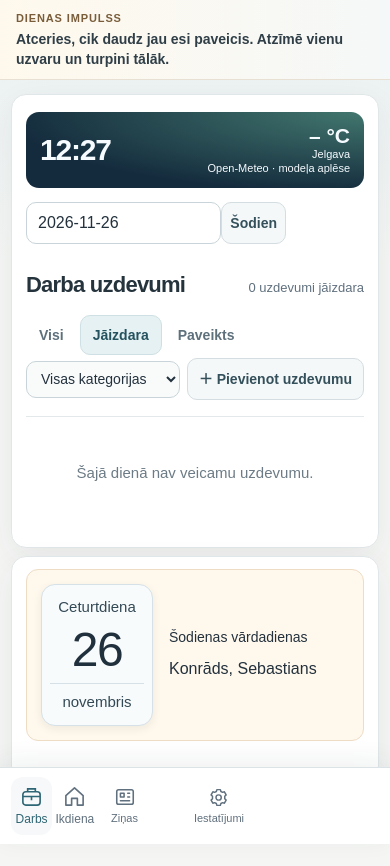
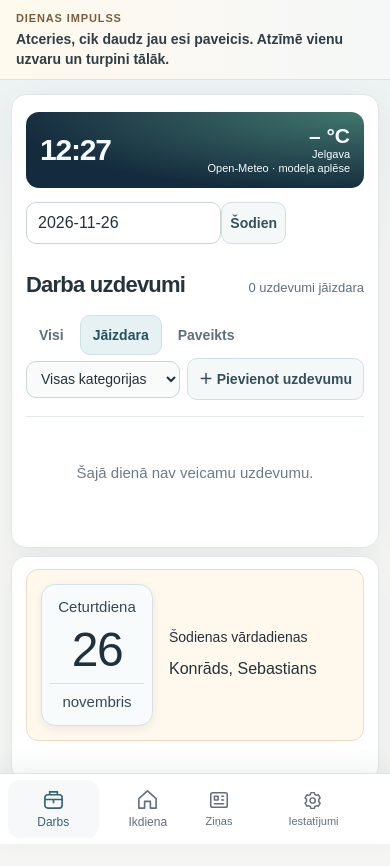
Before and after one commit to mvsialikaj-beep/mana-diena, a plain HTML site: page index.html in a window 390 px wide. Drawn offline with nearby package versions, Linux system fonts and the light colour scheme; no server answers.

Commit message:
Keep mobile navigation tabs evenly distributed across four columns

```diff
--- a/index.html
+++ b/index.html
@@ -640,7 +640,7 @@ html[data-design-namedays] .namedays{color:var(--design-namedays-ink)}
   html body>header .brand{display:none!important}
   html body>header .top{display:block;min-height:0;padding:0;max-width:100%;margin:0}
   html body>header .top-controls{display:grid;grid-template-columns:repeat(4,minmax(0,1fr));gap:4px;width:100%;margin:0;min-width:0}
-  html body>header .workspace-switch{display:contents;border:0;background:none;box-shadow:none;padding:0}
+  html body>header .top-controls .workspace-switch{display:contents!important;border:0;background:none;box-shadow:none;padding:0}
   html body>header .workspace-switch>button,html body>header #newsOpen,html body>header #settingsOpen{display:flex;flex-direction:column;align-items:center;justify-content:center;gap:4px;width:100%;min-width:0;max-width:100%;height:58px;min-height:58px;padding:6px 2px;margin:0;border:0;border-radius:12px;background:transparent;color:var(--muted,#60707e);font-size:12px;font-weight:500;line-height:1.2;box-shadow:none;white-space:nowrap}
   html body>header .workspace-switch>button.active{background:var(--soft,#eaf2f3);color:var(--blue,#2f6675);box-shadow:none}
   html body>header #newsOpen{order:1}html body>header #settingsOpen{order:2}
```
